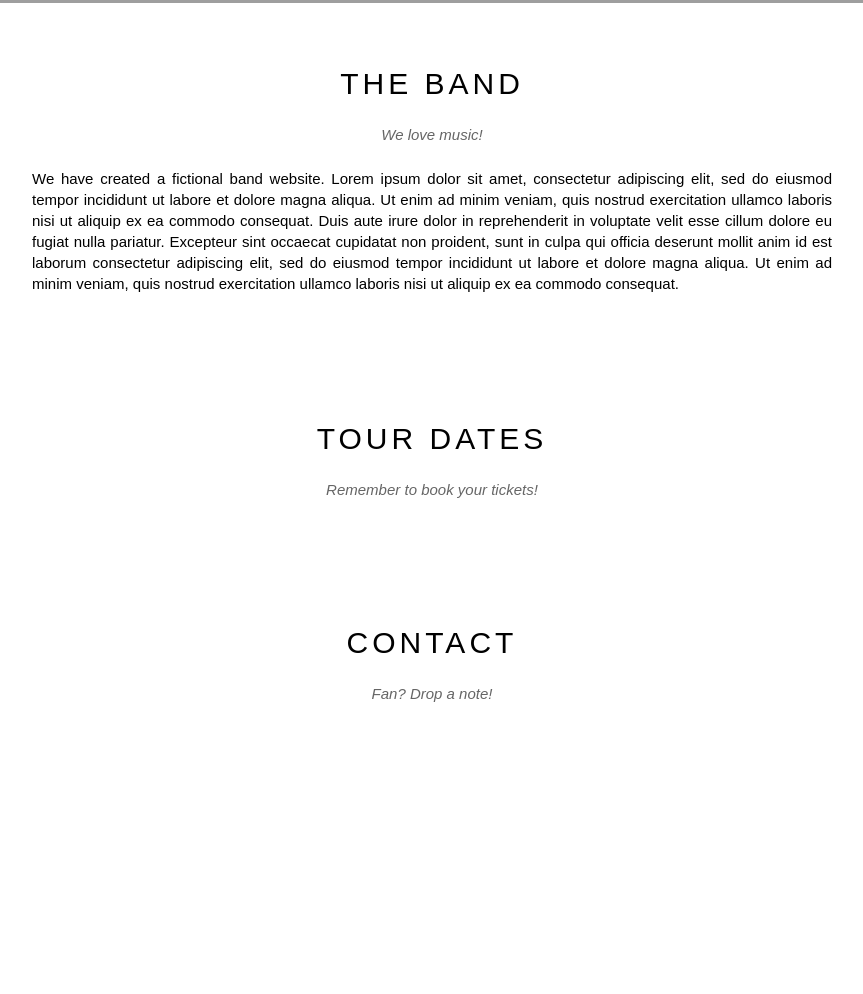
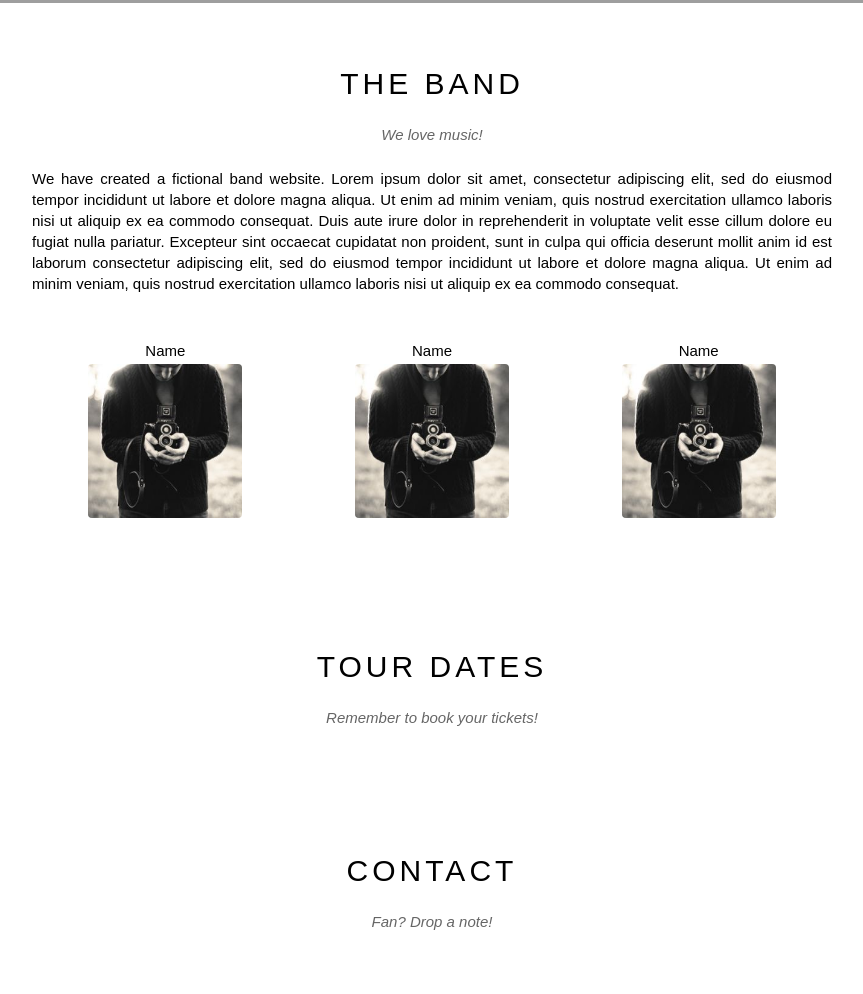
Before and after one commit to trinhminhnhat/w3-band, a plain HTML site: page index.html in a window 1280 px wide. Shown: the part 683-1677 px from the top of the page, without its empty margins (208-1071 px from the left). Before the commit the page ends 1449 px from the top, so only its background shows below. Drawn offline with Linux system fonts and the light colour scheme; grey boxes are pictures that could not be loaded.

Commit message:
+ team section css

```diff
--- a/assets/css/style.scss
+++ b/assets/css/style.scss
@@ -7,6 +7,10 @@
 
 html {
     font-family: Arial, Helvetica, sans-serif;
+}
+
+.clear {
+    clear: both;
 }
 
 #main {
@@ -162,6 +166,26 @@ html {
             line-height: 1.4;
         }
     }
+
+    .member-list {
+        margin-top: 48px;
+    }
+
+    .member-item {
+        float: left;
+        width: calc(100% / 3);
+        text-align: center;
+    }
+
+    .member-name {
+        font-size: 15px;
+    }
+
+    .member-img {
+        margin-top: 5px;
+        width: 154px;
+        border-radius: 4px;
+    }
 }
 
 #footer {
--- a/index.html
+++ b/index.html
@@ -52,6 +52,21 @@
                 <p class="about-text">
                     We have created a fictional band website. Lorem ipsum dolor sit amet, consectetur adipiscing elit, sed do eiusmod tempor incididunt ut labore et dolore magna aliqua. Ut enim ad minim veniam, quis nostrud exercitation ullamco laboris nisi ut aliquip ex ea commodo consequat. Duis aute irure dolor in reprehenderit in voluptate velit esse cillum dolore eu fugiat nulla pariatur. Excepteur sint occaecat cupidatat non proident, sunt in culpa qui officia deserunt mollit anim id est laborum consectetur adipiscing elit, sed do eiusmod tempor incididunt ut labore et dolore magna aliqua. Ut enim ad minim veniam, quis nostrud exercitation ullamco laboris nisi ut aliquip ex ea commodo consequat.
                 </p>
+                <div class="member-list">
+                    <div class="member-item">
+                        <p class="member-name">Name</p>
+                        <img src="./assets/img/band/bandmember.jpg" alt="Name" class="member-img">
+                    </div>
+                    <div class="member-item">
+                        <p class="member-name">Name</p>
+                        <img src="./assets/img/band/bandmember.jpg" alt="Name" class="member-img">
+                    </div>
+                    <div class="member-item">
+                        <p class="member-name">Name</p>
+                        <img src="./assets/img/band/bandmember.jpg" alt="Name" class="member-img">
+                    </div>
+                    <div class="clear"></div>
+                </div>
             </div>
 
             <!-- Tour section -->
```
Also changed, not shown: assets/css/style.css, assets/img/band/bandmember.jpg (added).
